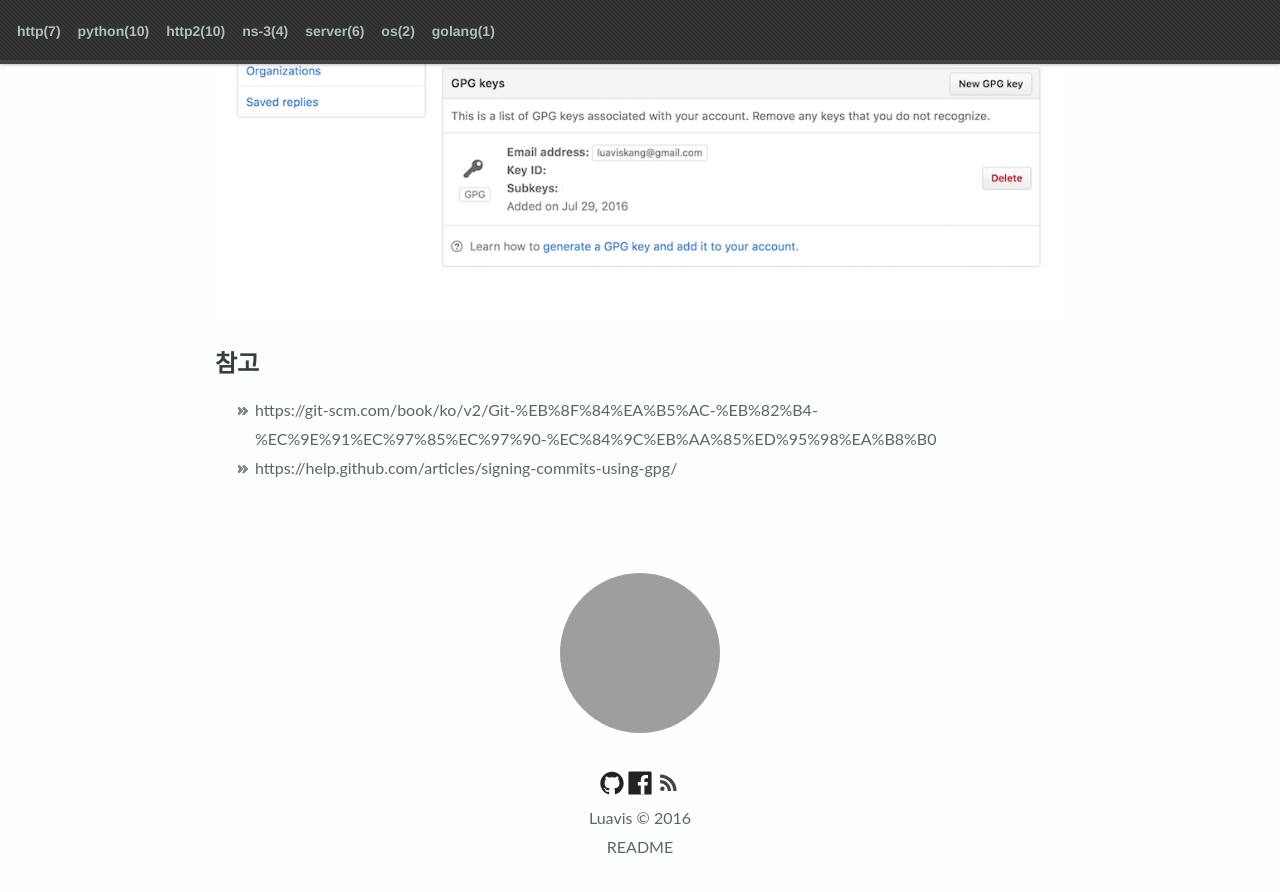
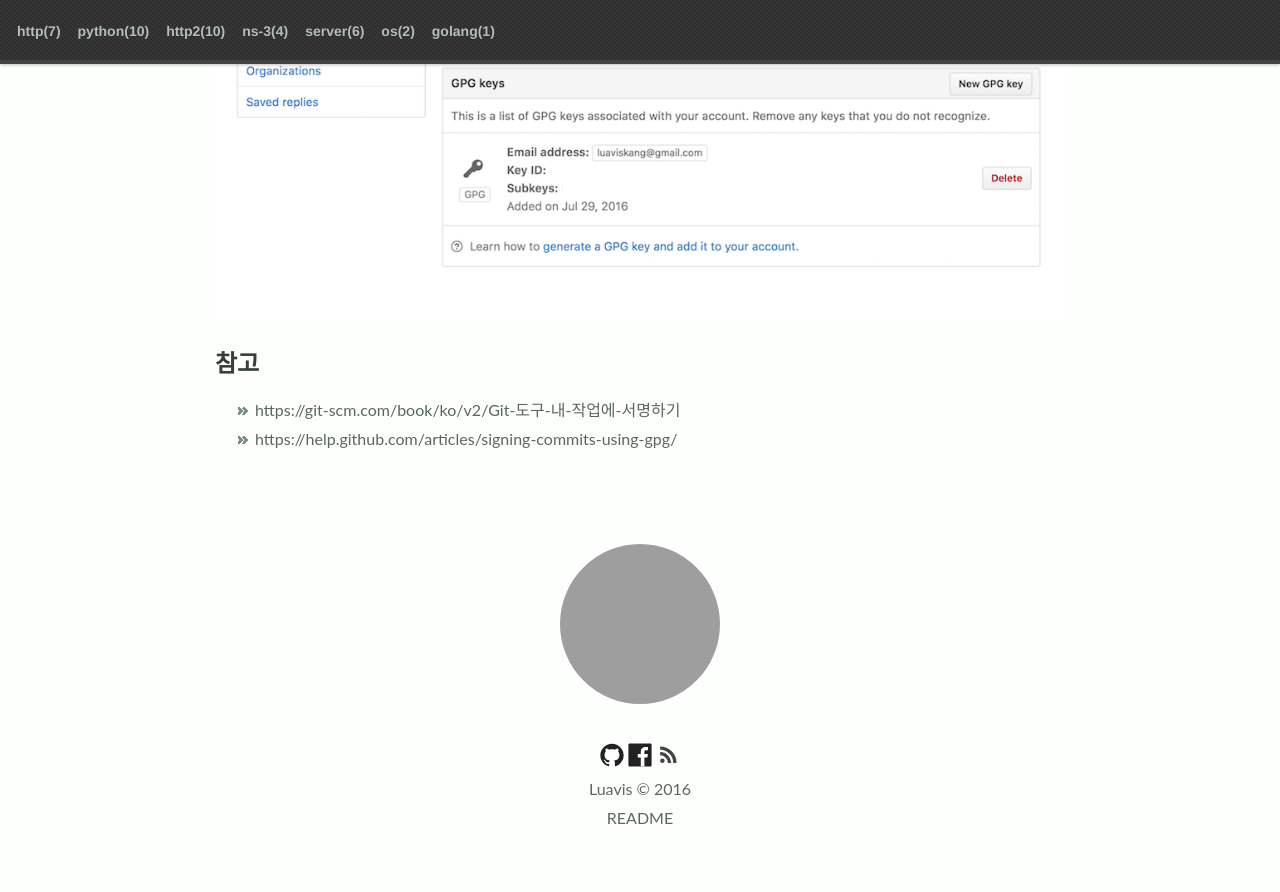
Before and after one commit to Luavis/luavis.github.io, a Jekyll site: the page built from _posts/server/2016-08-03-signing-commit.markdown, in a window 1280 px wide and 900 px high, scrolled down 2912 px. Shown: the top 892 px of the window. Built offline with Jekyll 4.4.1, drawn with Linux system fonts in a browser that asks for light colours; some web fonts are replaced; comment, search, counter and statistics services are not loaded; after the commit the page ends 3783 px from its top, so only the background shows below that; some of the changed lines change nothing that is shown; grey boxes are pictures that could not be loaded.

Commit message:
Change % encoding URL to korean

```diff
--- a/_posts/server/2016-08-03-signing-commit.markdown
+++ b/_posts/server/2016-08-03-signing-commit.markdown
@@ -72,5 +72,5 @@ GPGTools를 설치하기 위해선 아래 커멘드를 실행해보자.
 
 ## 참고
 
-* [https://git-scm.com/book/ko/v2/Git-%EB%8F%84%EA%B5%AC-%EB%82%B4-%EC%9E%91%EC%97%85%EC%97%90-%EC%84%9C%EB%AA%85%ED%95%98%EA%B8%B0](https://git-scm.com/book/ko/v2/Git-%EB%8F%84%EA%B5%AC-%EB%82%B4-%EC%9E%91%EC%97%85%EC%97%90-%EC%84%9C%EB%AA%85%ED%95%98%EA%B8%B0)
+* [https://git-scm.com/book/ko/v2/Git-도구-내-작업에-서명하기](https://git-scm.com/book/ko/v2/Git-%EB%8F%84%EA%B5%AC-%EB%82%B4-%EC%9E%91%EC%97%85%EC%97%90-%EC%84%9C%EB%AA%85%ED%95%98%EA%B8%B0)
 * [https://help.github.com/articles/signing-commits-using-gpg/](https://help.github.com/articles/signing-commits-using-gpg/)
```
